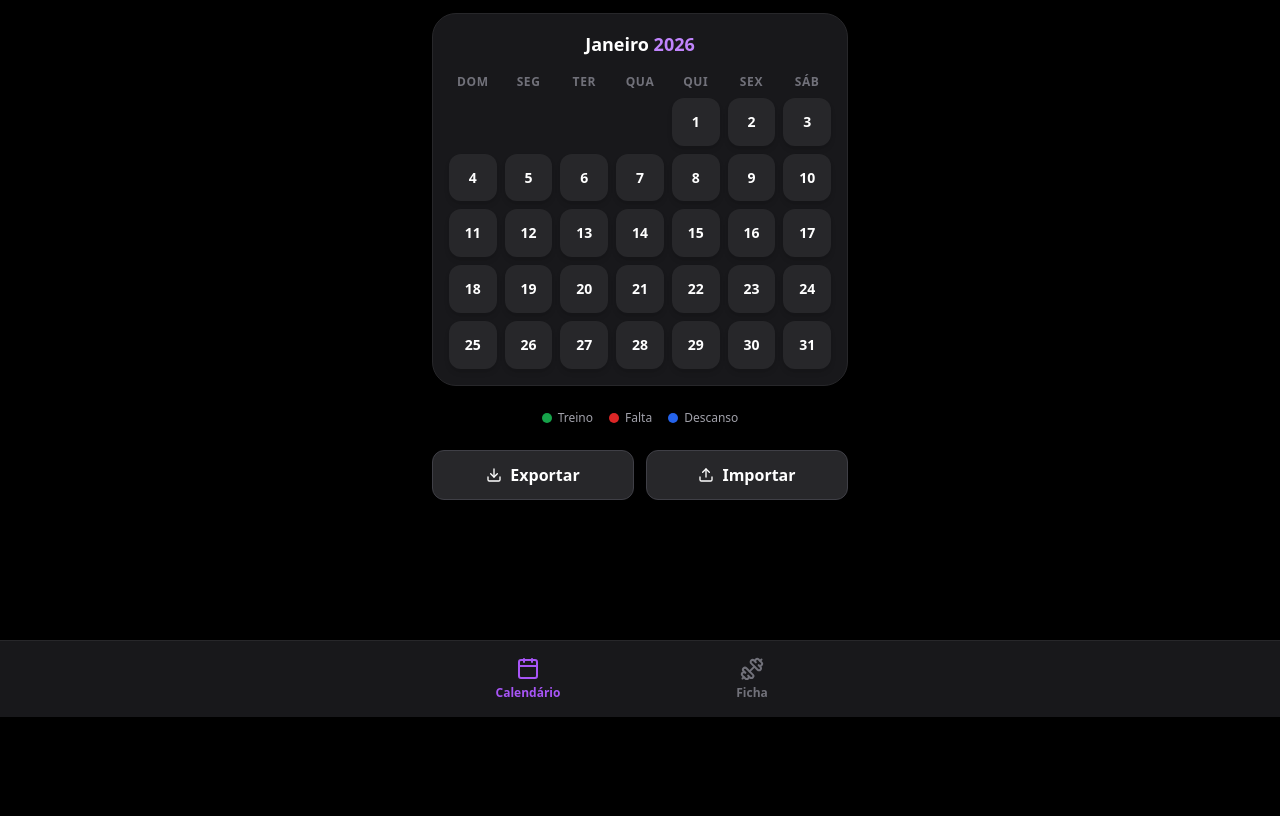
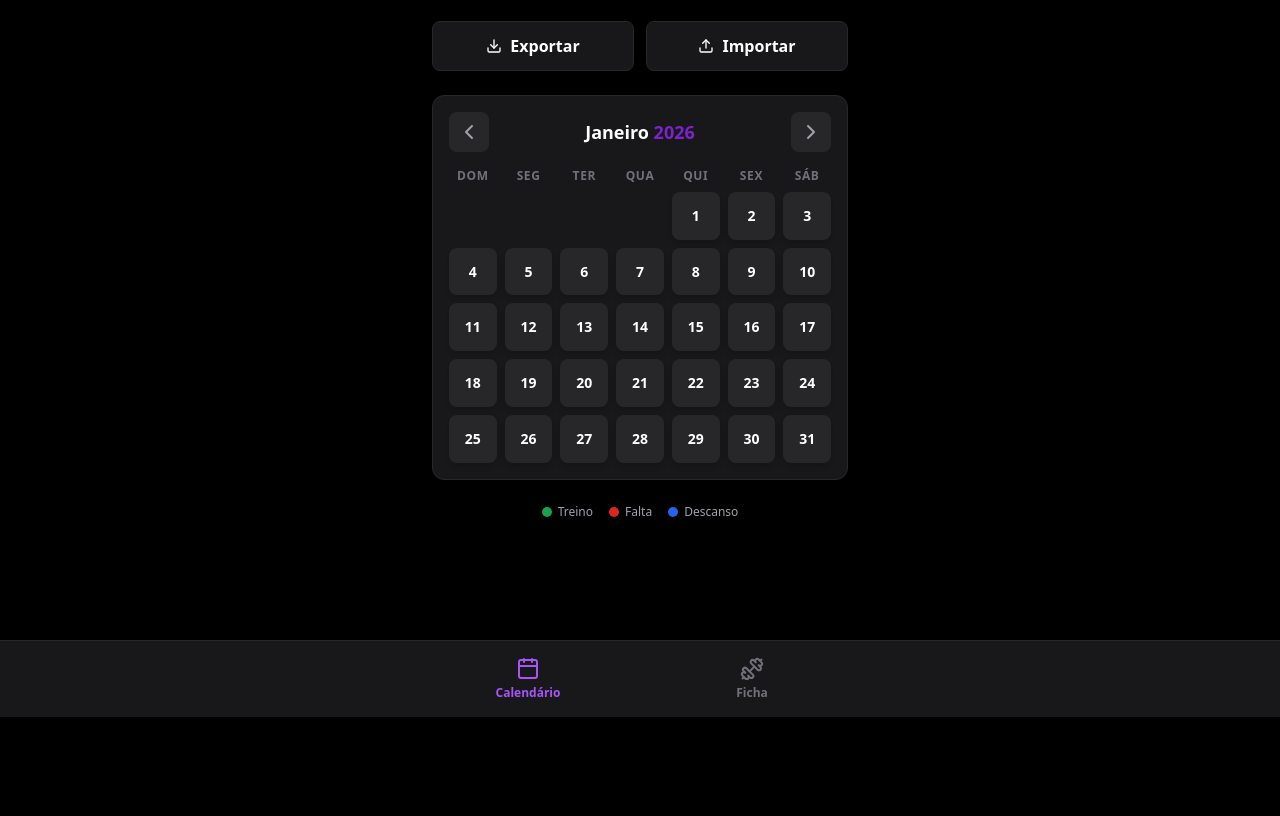
Before and after one commit to wagner-tomaz/gym-daily, a plain HTML site: page index.html in a window 1280 px wide. Shown: the part 83-899 px from the top of the page. Before the commit the page ends 800 px from the top, so only its background shows below. Drawn offline with nearby package versions, Linux system fonts and the light colour scheme.

Commit message:
gym daily update

```diff
--- a/index.html
+++ b/index.html
@@ -7,6 +7,23 @@
     <link rel="icon" sizes="192x192" href="../gym-daily/images/gym-daily.png">
 
     <script src="https://cdn.tailwindcss.com"></script>
+
+    <script>
+    tailwind.config = {
+        theme: {
+            extend: {
+                borderRadius: {
+                    'lg': '4px',    // Reduzido (padrão é ~8px)
+                    'xl': '8px',    // Reduzido (padrão é ~12px)
+                    '2xl': '8px',   // Reduzido (padrão é ~16px)
+                    '3xl': '12px',  // Reduzido (padrão é ~24px)
+                    'full': '8px'
+                    // Não alteramos o 'full' para manter botões redondos (ícones) perfeitos
+                }
+            }
+        }
+    }
+    </script>
 
     <script src="https://unpkg.com/lucide@latest"></script>
 
@@ -198,7 +215,10 @@
         // --- FORMULÁRIO TREINO (CALENDÁRIO) ---
         updateForm: (field, value) => {
             state[field] = value;
+            // Só renderiza se for o workoutType, pois ele muda a estrutura do formulário (esconde/mostra lista)
+            if (field === 'workoutType') {
                 app.render();
+            }
         },
         handlePhoto: (input) => {
             const file = input.files[0];
@@ -221,7 +241,7 @@
         },
         updateExercise: (index, field, value) => {
             state.exercises[index][field] = value;
-            app.render();
+            // app.render();  <-- REMOVIDO: Não queremos recriar a tela enquanto digita
         },
 
         // NOVO: Carregar rotina no dia do calendário
@@ -397,7 +417,11 @@
         },
         updateRoutineExercise: (i, field, val) => {
             state.routineExercises[i][field] = val;
+            // Se mudar o TIPO (inferior/superior), precisamos renderizar para atualizar o select de nomes
+            // Se for texto ou numero, não renderiza
+            if (field === 'type') {
                 app.render();
+            }
         },
         saveDayExercises: () => {
             const filtered = state.routineExercises.filter(ex => ex.type && ex.name);
@@ -465,16 +489,15 @@
             let classes = 'aspect-square rounded-xl flex flex-col items-center justify-center font-bold text-sm transition-all active:scale-95 shadow-md ';
             let style = 'background-color: #27272a; color: white;';
 
-            // Lógica de Cores
             if (entry) {
                 if (entry.status === 'rest') {
-                    classes += 'bg-blue-600 text-white shadow-blue-900/50';
+                    classes += 'bg-blue-600 text-white';
                     style = '';
                 } else if (entry.status === 'missed' || (entry.attended === false)) {
-                    classes += 'bg-red-600 text-white shadow-red-900/50';
+                    classes += 'bg-red-600 text-white';
                     style = '';
                 } else if (entry.status === 'attended' || entry.attended) {
-                    classes += 'bg-green-600 text-white shadow-green-900/50';
+                    classes += 'bg-green-600 text-white';
                     style = '';
                 }
             } else {
@@ -484,24 +507,39 @@
             gridHtml += `<button onclick="app.dayClick(${i})" class="${classes}" style="${style}">${i}</button>`;
         }
 
+        // AQUI ESTÁ A MUDANÇA PRINCIPAL NO HTML:
         root.innerHTML = `
-            <div class="flex items-center justify-between mb-6 pt-2">
-                <div>
-                    <h1 class="text-2xl font-bold text-white flex items-center gap-2">
-                        <i data-lucide="dumbbell" class="text-purple-500"></i> Gym Daily
+            <div class="mb-6 pt-2 text-center">
+                <h1 class="text-2xl font-bold text-purple-600 flex items-center justify-center gap-2">
+                    <i data-lucide="dumbbell" class="text-purple-600"></i> Gym Daily
                 </h1>
-                    <p class="text-zinc-400 text-xs">Sua evolução dia após dia</p>
-                </div>
-                <div class="flex gap-2">
-                    <button onclick="app.prevMonth()" class="p-2 rounded-full bg-zinc-800 hover:bg-zinc-700"><i data-lucide="chevron-left" class="w-5 h-5"></i></button>
-                    <button onclick="app.nextMonth()" class="p-2 rounded-full bg-zinc-800 hover:bg-zinc-700"><i data-lucide="chevron-right" class="w-5 h-5"></i></button>
-                </div>
+                <p class="mt-1 text-zinc-400 text-sm">Sua evolução dia após dia</p>
             </div>
 
-            <div class="bg-zinc-900 rounded-3xl p-4 shadow-xl mb-6 border border-zinc-800">
-                <h2 class="text-center text-lg font-bold text-white mb-4 capitalize">
-                    ${monthNames[state.currentDate.getMonth()]} <span class="text-purple-400">${state.currentDate.getFullYear()}</span>
+                <div class="flex gap-3 mb-6">
+                <button onclick="app.exportJSON()" class="flex-1 bg-zinc-900 hover:bg-purple-800 text-white py-3 rounded-xl font-semibold flex items-center justify-center gap-2 border border-zinc-800 transition-all active:scale-95">
+                    <i data-lucide="download" class="w-4 h-4"></i> Exportar
+                </button>
+                <label class="flex-1 bg-zinc-900 hover:bg-purple-800 text-white py-3 rounded-xl font-semibold flex items-center justify-center gap-2 cursor-pointer border border-zinc-800 transition-all active:scale-95">
+                    <i data-lucide="upload" class="w-4 h-4"></i> Importar
+                    <input type="file" accept=".json" class="hidden" onchange="app.importJSON(this)">
+                </label>
+                </div>
+
+                <div class="bg-zinc-900 rounded-3xl p-4 mb-6 border border-zinc-800">
+                    <div class="flex items-center justify-between mb-4">
+                        <button onclick="app.prevMonth()" class="p-2 rounded-full bg-zinc-800 hover:bg-purple-700 text-zinc-400 hover:text-white transition-colors">
+                            <i data-lucide="chevron-left" class="w-6 h-6"></i>
+                        </button>
+
+                        <h2 class="text-lg font-bold text-white capitalize">
+                            ${monthNames[state.currentDate.getMonth()]} <span class="text-purple-700">${state.currentDate.getFullYear()}</span>
                         </h2>
+
+                        <button onclick="app.nextMonth()" class="p-2 rounded-full bg-zinc-800 hover:bg-purple-700 text-zinc-400 hover:text-white transition-colors">
+                            <i data-lucide="chevron-right" class="w-6 h-6"></i>
+                        </button>
+                    </div>
 
                     <div class="grid grid-cols-7 gap-2 mb-2">
                         ${dayNames.map(d => `<div class="text-center text-zinc-500 font-bold text-xs uppercase tracking-wider">${d}</div>`).join('')}
@@ -518,16 +556,9 @@
                     <div class="flex items-center gap-1.5"><div class="w-2.5 h-2.5 bg-blue-600 rounded-full"></div>Descanso</div>
                 </div>
 
-            <div class="flex gap-3">
-                <button onclick="app.exportJSON()" class="flex-1 bg-zinc-800 hover:bg-zinc-700 text-white py-3 rounded-xl font-semibold flex items-center justify-center gap-2 border border-zinc-700 transition-all active:scale-95">
-                    <i data-lucide="download" class="w-4 h-4"></i> Exportar
-                </button>
-                <label class="flex-1 bg-zinc-800 hover:bg-zinc-700 text-white py-3 rounded-xl font-semibold flex items-center justify-center gap-2 cursor-pointer border border-zinc-700 transition-all active:scale-95">
-                    <i data-lucide="upload" class="w-4 h-4"></i> Importar
-                    <input type="file" accept=".json" class="hidden" onchange="app.importJSON(this)">
-                </label>
-            </div>
-        `;
+                <div class="pt-36 text-center"> <p class="text-zinc-700 text-xs">criado por: @wagnerwtomaz</p> </div>
+
+        `
     }
 
     function renderRoutineTab(root) {
@@ -538,7 +569,7 @@
             // --- LISTA DE ROTINAS ---
             const listHtml = state.routines.map(r => `
                 <div class="group w-full rounded-2xl p-4 mb-3 bg-zinc-900 border border-zinc-800 hover:border-purple-900 transition-all relative overflow-hidden">
-                    <div class="absolute top-0 left-0 w-1 h-full bg-purple-600"></div>
+                    <div class="absolute top-0 left-0 w-1 h-full bg-purple-700"></div>
                     <div class="flex justify-between items-center">
                         <div onclick="app.openRoutineView(${r.id})" class="flex-1 cursor-pointer">
                             <h3 class="text-lg font-bold text-white">${r.name}</h3>
@@ -566,7 +597,7 @@
                 </div>
 
                 <div class="flex gap-3 mb-6">
-                    <button onclick="app.createRoutine()" class="flex-1 bg-purple-700 hover:bg-purple-600 text-white py-3 rounded-xl font-bold flex items-center justify-center gap-2 shadow-lg shadow-purple-900/20 transition-all active:scale-95">
+                    <button onclick="app.createRoutine()" class="flex-1 bg-purple-700 hover:bg-purple-600 text-white py-3 rounded-xl font-bold flex items-center justify-center gap-2 transition-all active:scale-95">
                         <i data-lucide="plus" class="w-5 h-5"></i> Criar Nova
                     </button>
                      <label class="px-4 bg-zinc-800 hover:bg-zinc-700 text-white rounded-xl flex items-center justify-center cursor-pointer border border-zinc-700 transition-all">
@@ -764,7 +795,7 @@
                          <textarea oninput="app.updateForm('notes', this.value)" class="w-full p-3 rounded-xl bg-zinc-900 border border-zinc-700 text-white focus:border-purple-500 outline-none" rows="2" placeholder="Como foi o treino?">${state.notes}</textarea>
                     </div>
 
-                    <button onclick="app.saveData('attended')" class="w-full bg-purple-700 hover:bg-purple-600 text-white py-4 rounded-xl font-bold shadow-lg shadow-purple-900/30">Salvar Treino</button>
+                    <button onclick="app.saveData('attended')" class="w-full bg-purple-700 hover:bg-purple-600 text-white py-4 rounded-xl font-bold">Salvar Treino</button>
                     ${state.gymData[state.selectedDay.dateKey] ? `<button onclick="app.deleteEntry()" class="w-full text-red-400 font-semibold py-2">Excluir Registro</button>` : ''}
                 </div>
             `;
@@ -848,7 +879,7 @@
                         </button>
                     `).join('')}
                 </div>
-                <button onclick="app.saveRoutine()" class="w-full bg-purple-700 hover:bg-purple-600 text-white py-4 rounded-xl font-bold shadow-lg shadow-purple-900/30">Salvar Rotina</button>
+                <button onclick="app.saveRoutine()" class="w-full bg-purple-700 hover:bg-purple-600 text-white py-4 rounded-xl font-bold">Salvar Rotina</button>
             `;
         } else {
             // Edição dos Exercícios do Dia
@@ -892,7 +923,7 @@
                     ${state.routineExercises.length ? exList : '<p class="text-zinc-500 text-center py-8">Nenhum exercício adicionado.</p>'}
                 </div>
 
-                <button onclick="app.saveDayExercises()" class="w-full bg-purple-700 hover:bg-purple-600 text-white py-4 rounded-xl font-bold shadow-lg shadow-purple-900/30">Confirmar Dia</button>
+                <button onclick="app.saveDayExercises()" class="w-full bg-purple-700 hover:bg-purple-600 text-white py-4 rounded-xl font-bold">Confirmar Dia</button>
             `;
         }
 
```
Lines whose indentation alone changed are shown as unchanged.
